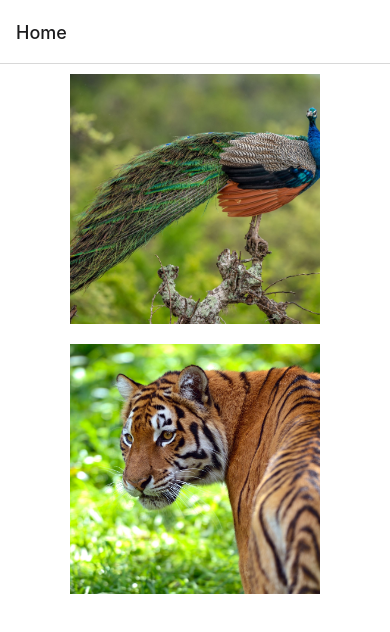
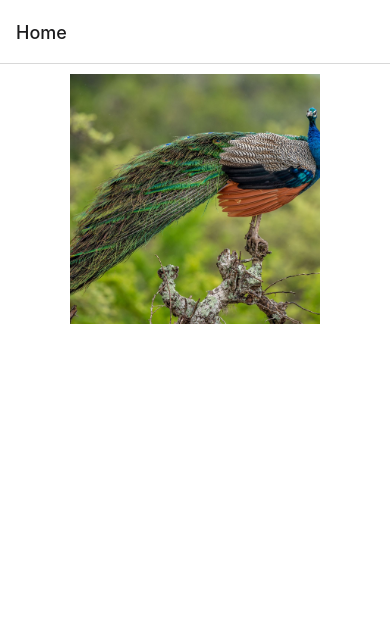
Before and after one commit to olivmath/fauna-finder, a React Native app: screen /Home in a window 390 px wide. Shown: the top 632 px of the page. Built offline with nearby package versions, Linux system fonts and the light colour scheme.

Commit message:
add: animals

```diff
--- a/components/Animals.js
+++ b/components/Animals.js
@@ -2,15 +2,100 @@ export const Animals = [
   {
     id: 1,
     name: "Pavão",
-    description: "É um animal muito legal",
+    description:
+      "O pavão é conhecido por suas penas exuberantes e coloridas, especialmente o macho que exibe um leque de penas durante o cortejo.",
     image: require("../assets/animals/pavao.jpg"),
     sound: require("../assets/animals/pavao.mp3"),
   },
-  {
-    id: 2,
-    name: "Tigre",
-    description: "É um animal muito legal",
-    image: require("../assets/animals/tigre.jpg"),
-    sound: require("../assets/animals/tigre.mp3"),
-  },
+  // {
+  //   id: 2,
+  //   name: "Garça",
+  //   description: "A garça é uma ave elegante, frequentemente encontrada em áreas úmidas, conhecida por seu longo pescoço e pernas.",
+  //   image: require("../assets/animals/garca.jpg"),
+  //   sound: require("../assets/animals/garca.mp3"),
+  // },
+  // {
+  //   id: 3,
+  //   name: "Biguá",
+  //   description: "O biguá é uma ave aquática excelente mergulhadora, que se alimenta principalmente de peixes.",
+  //   image: require("../assets/animals/bigua.jpg"),
+  //   sound: require("../assets/animals/bigua.mp3"),
+  // },
+  // {
+  //   id: 4,
+  //   name: "Socozinho",
+  //   description: "O socozinho é uma pequena ave de hábitos solitários, encontrada em margens de rios e lagoas.",
+  //   image: require("../assets/animals/socozinho.jpg"),
+  //   sound: require("../assets/animals/socozinho.mp3"),
+  // },
+  // {
+  //   id: 5,
+  //   name: "Lavadeira-Mascarada",
+  //   description: "A lavadeira-mascarada é uma ave pequena e ativa, conhecida por sua plumagem branca com uma máscara preta ao redor dos olhos.",
+  //   image: require("../assets/animals/lavadeira-mascarada.jpg"),
+  //   sound: require("../assets/animals/lavadeira-mascarada.mp3"),
+  // },
+  // {
+  //   id: 6,
+  //   name: "Frango-d'água",
+  //   description: "O frango-d'água é uma ave aquática que vive em pântanos e áreas alagadas, facilmente reconhecível pelo seu comportamento furtivo.",
+  //   image: require("../assets/animals/frango-dagua.jpg"),
+  //   sound: require("../assets/animals/frango-dagua.mp3"),
+  // },
+  // {
+  //   id: 7,
+  //   name: "Pinguim-de-Magalhães",
+  //   description: "O pinguim-de-magalhães é uma espécie de pinguim encontrada na América do Sul, conhecida por suas colônias numerosas.",
+  //   image: require("../assets/animals/pinguim-de-magalhaes.jpg"),
+  //   sound: require("../assets/animals/pinguim-de-magalhaes.mp3"),
+  // },
+  // {
+  //   id: 8,
+  //   name: "Pernilongo-de-costas-brancas",
+  //   description: "O pernilongo-de-costas-brancas é uma ave pernalta que se alimenta de pequenos invertebrados em águas rasas.",
+  //   image: require("../assets/animals/pernilongo-de-costas-brancas.jpg"),
+  //   sound: require("../assets/animals/pernilongo-de-costas-brancas.mp3"),
+  // },
+  // {
+  //   id: 9,
+  //   name: "Gavião-caramujeiro",
+  //   description: "O gavião-caramujeiro é uma ave de rapina que se alimenta quase exclusivamente de caramujos aquáticos.",
+  //   image: require("../assets/animals/gaviao-caramujeiro.jpg"),
+  //   sound: require("../assets/animals/gaviao-caramujeiro.mp3"),
+  // },
+  // {
+  //   id: 10,
+  //   name: "Gavião-do-mangue",
+  //   description: "O gavião-do-mangue é uma ave de rapina que habita áreas de mangue e se alimenta de peixes e pequenos invertebrados.",
+  //   image: require("../assets/animals/gaviao-do-mangue.jpg"),
+  //   sound: require("../assets/animals/gaviao-do-mangue.mp3"),
+  // },
+  // {
+  //   id: 11,
+  //   name: "Japim-preto",
+  //   description: "O japim-preto é uma ave conhecida por sua plumagem preta e comportamento social complexo, vivendo em grupos.",
+  //   image: require("../assets/animals/japim-preto.jpg"),
+  //   sound: require("../assets/animals/japim-preto.mp3"),
+  // },
+  // {
+  //   id: 12,
+  //   name: "Narceja",
+  //   description: "A narceja é uma ave de hábitos migratórios, encontrada em áreas úmidas, com plumagem camuflada que a ajuda a se esconder.",
+  //   image: require("../assets/animals/narceja.jpg"),
+  //   sound: require("../assets/animals/narceja.mp3"),
+  // },
+  // {
+  //   id: 13,
+  //   name: "Atobá",
+  //   description: "O atobá é uma ave marinha com grande habilidade de mergulho, conhecida por suas plumagens contrastantes.",
+  //   image: require("../assets/animals/atoba.jpg"),
+  //   sound: require("../assets/animals/atoba.mp3"),
+  // },
+  // {
+  //   id: 14,
+  //   name: "Tuiuiú",
+  //   description: "O tuiuiú é a maior ave voadora da América do Sul, conhecida por seu pescoço preto e plumagem branca.",
+  //   image: require("../assets/animals/tuiuiu.jpg"),
+  //   sound: require("../assets/animals/tuiuiu.mp3"),
+  // }
 ];
```
